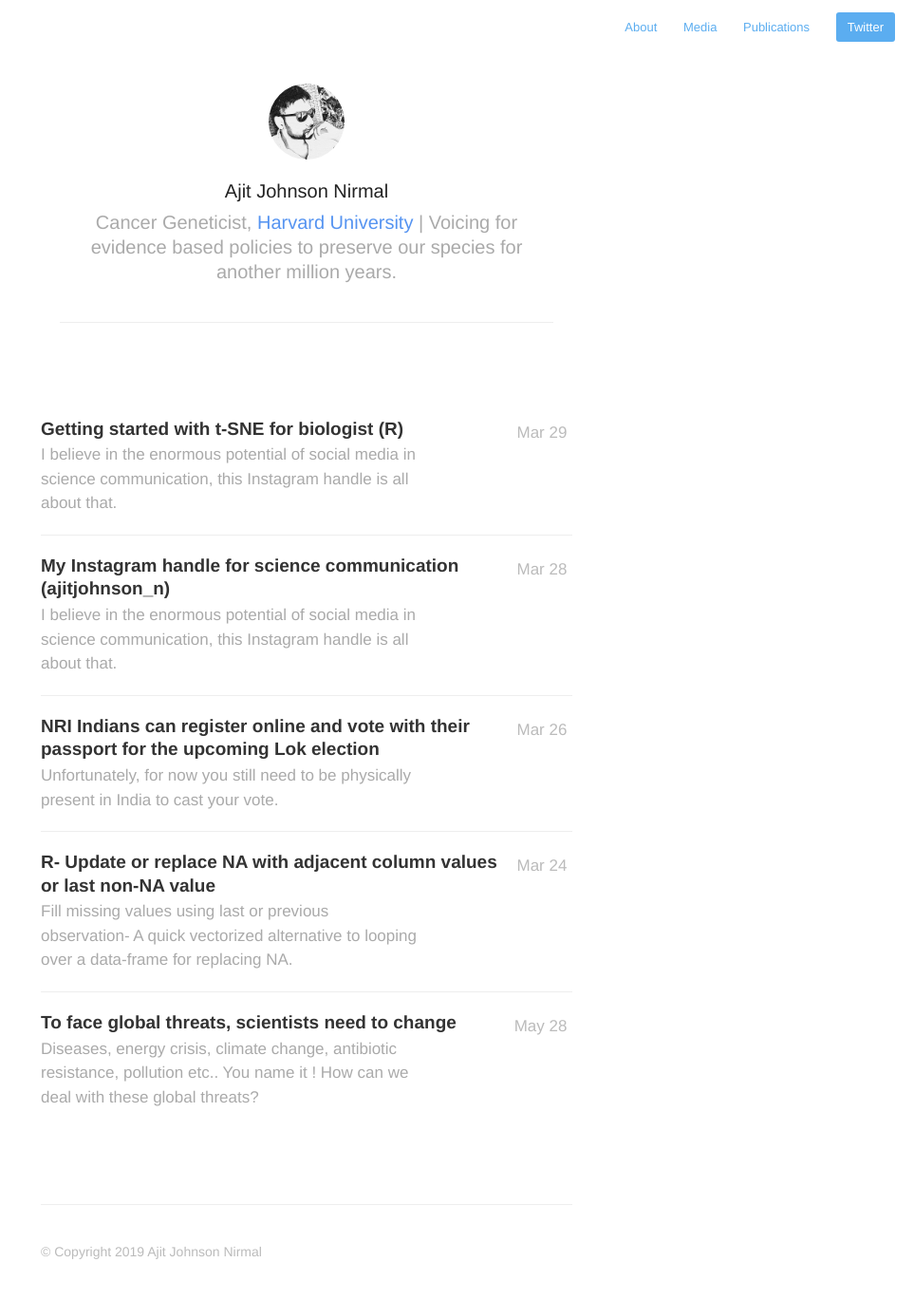
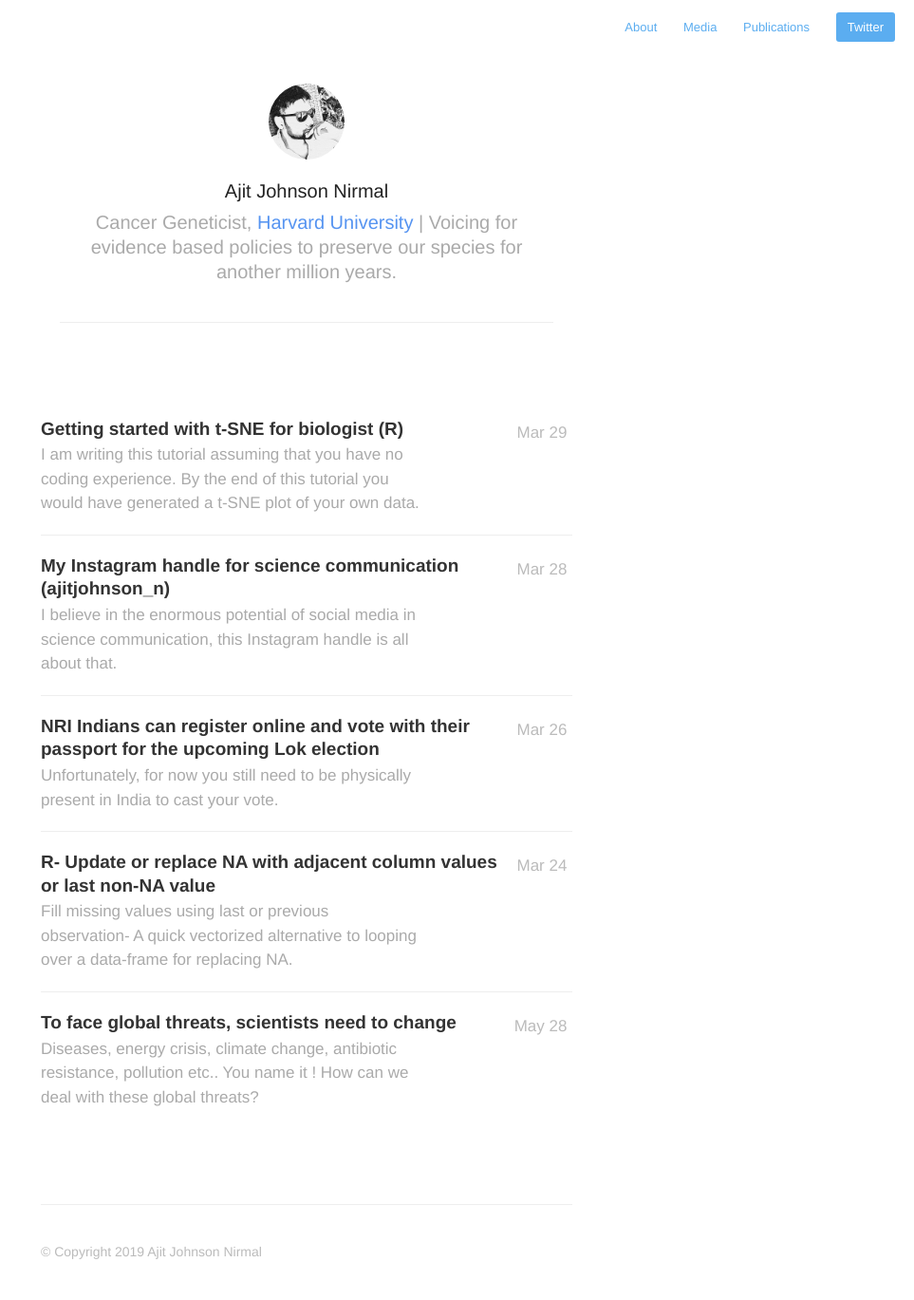
Before and after one commit to jjacklee116/ajitjohnson.github.io, a Jekyll site: the page built from index.html, in a window 1280 px wide. Shown: the whole page at 95% size, without its empty margins (317-1280 px from the left). Built offline with Jekyll 4.4.1, drawn with Linux system fonts in a browser that asks for light colours; nearby versions of some CDN libraries; the list of posts is cut into pages by our own code.

Commit message:
descrition

```diff
--- a/_posts/2019-03-29-tsne-for-biologist-tutorial.markdown
+++ b/_posts/2019-03-29-tsne-for-biologist-tutorial.markdown
@@ -2,7 +2,7 @@
 title:  "Getting started with t-SNE for biologist (R)"
 date:   2019-03-29 10:18:00
 comments: true
-description: I believe in the enormous potential of social media in science communication, this Instagram handle is all about that.
+description: I am writing this tutorial assuming that you have no coding experience. By the end of this tutorial you would have generated a t-SNE plot of your own data.
 categories: ['R']
 tags: ['tutorial', 'educational', 'tsne', 'coding']
 header-img: "/assets/images/tsne_4.png"
```
